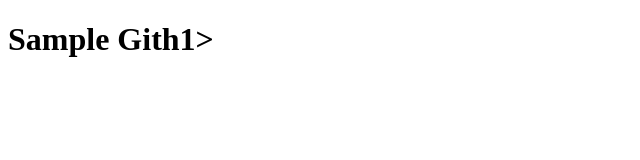
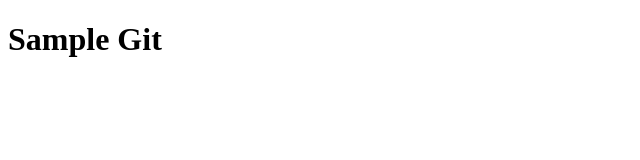
Before and after one commit to Jerotsv/git.sample, a website: page index.html in a window 1280 px wide. Shown: the full height of the page, 0-640 px from the left. Drawn offline with Linux system fonts and the light colour scheme.

Commit message:
Update index.html

```diff
--- a/index.html
+++ b/index.html
@@ -5,7 +5,6 @@
     <meta name="viewport" content="width=device-width, initial-scale=1.0">
     <title>Sample Git</title>
 </head>
-<body>
-    <h1>Sample Git</body>h1>
+    <h1>Sample Git</h1>
 </body>
 </html>
```
